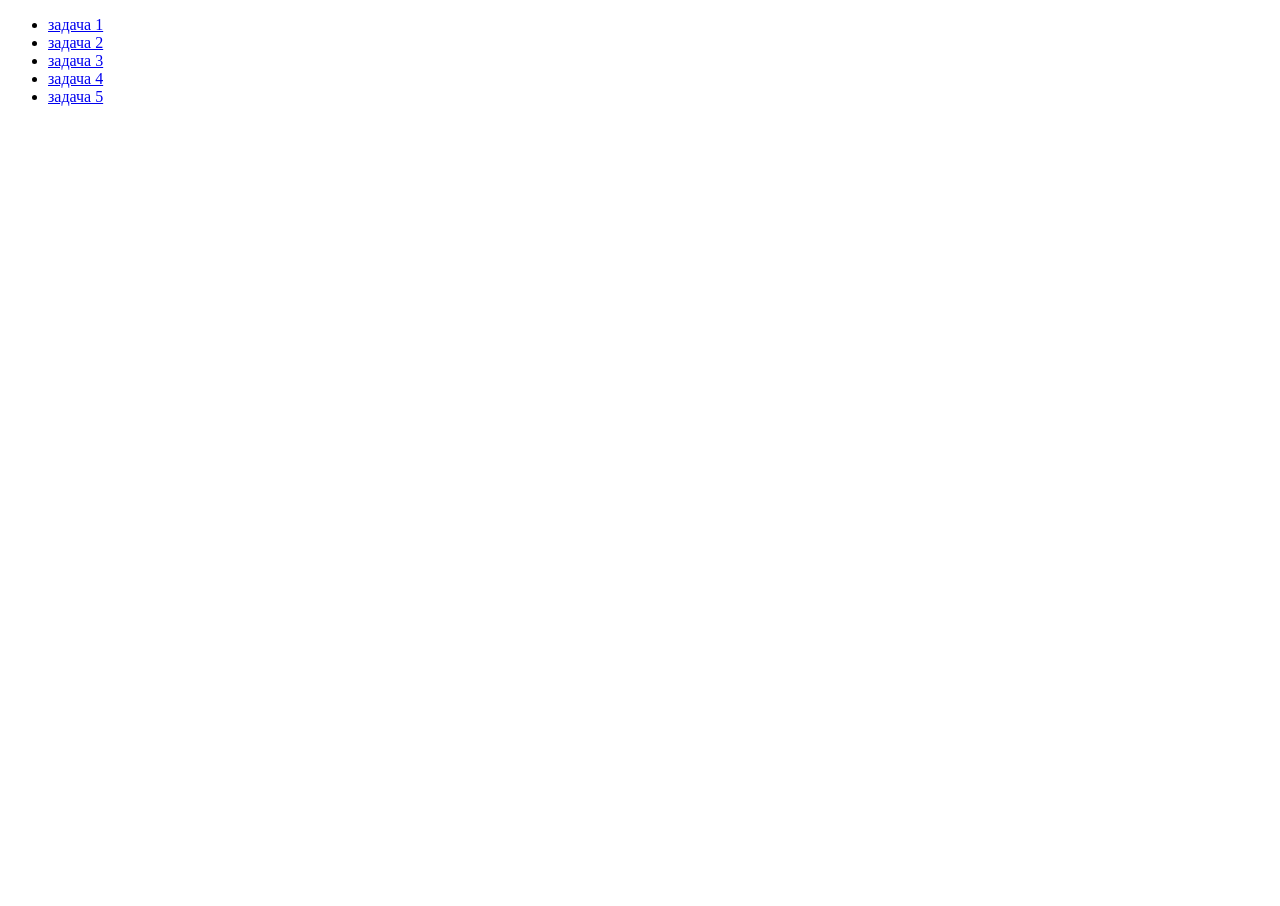
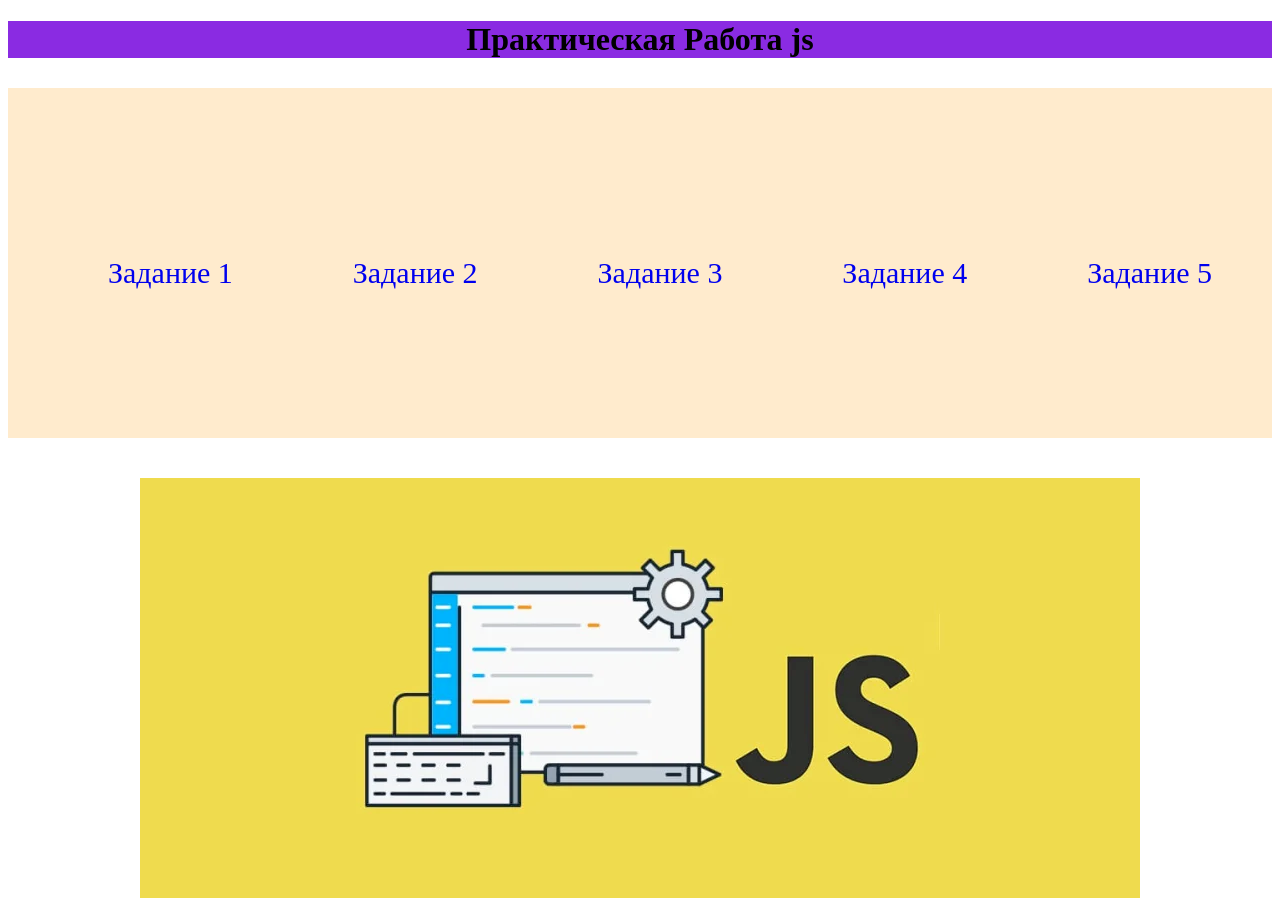
Before and after one commit to alexvanzhula/task-js, a plain HTML site: page index.html in a window 1280 px wide. Before the commit the page ends 800 px from the top, so only its background shows below. Drawn offline with Linux system fonts and the light colour scheme.

Commit message:
style projetc

```diff
--- a/index.html
+++ b/index.html
@@ -4,26 +4,31 @@
 <head>
     <meta charset="UTF-8">
     <title>JS-Start</title>
+    <link rel="stylesheet" type="text/css" href="style.css">
 </head>
 
 <body>
-    <ul>
+    <h1>Практическая Работа js</h1>
+    <ul class="table">
         <li>
-            <a href="task1/index.html">задача 1</a>
+            <a href="task1/task1.html">Задание 1</a>
         </li>
         <li>
-            <a href="tast2/index.html">задача 2</a>
+            <a href="tast2/task2.html">Задание 2</a>
         </li>
         <li>
-            <a href="task3/index.html">задача 3</a>
+            <a href="task3/task3.html">Задание 3</a>
         </li>
         <li>
-            <a href="task4/index.html">задача 4</a>
+            <a href="task4/task4.html">Задание 4</a>
         </li>
         <li>
-            <a href="index.html">задача 5</a>
+            <a href="task5/task5.html">Задание 5</a>
         </li>
     </ul>
+    <div class="images">
+        <img src="./images/111.png" alt="images-js">
+    </div>
 </body>
 
 </html>
--- /dev/null
+++ b/style.css
@@ -0,0 +1,31 @@
+body>ul {
+    font-size: 30px;
+    margin-bottom: 40px;
+    background-color: blanchedalmond;
+    display: flex;
+    justify-content: space-around;
+    align-items: center;
+    height: 350px;
+}
+
+body>ul>li>a {
+    text-decoration: none;
+}
+
+body>ul>li {
+    list-style-type: none;
+    padding-top: 20px;
+}
+
+
+body>h1 {
+    text-align: center;
+    background-color: blueviolet;
+}
+
+.images {
+    display: flex;
+    align-items: center;
+    justify-content: space-around;
+    width: 100%;
+}
--- /dev/null
+++ b/task1/task1.css
@@ -0,0 +1,39 @@
+.content {
+    font-size: 32px;
+    background-color: blanchedalmond;
+    height: 320px;
+    display: flex;
+    align-items: center;
+    justify-content: space-around;
+    margin-bottom: 40px;
+
+}
+
+
+.content:hover {
+        font-weight:bold;
+        font-size: 30px;
+}
+
+
+
+body>h1 {
+    text-align: center;
+    background-color: blueviolet;
+}
+
+.images {
+    display: flex;
+    align-items: center;
+    justify-content: space-around;
+    width: 100%;
+}
+
+body>p>a {
+    font-size: 24px;
+    text-decoration: none;
+}
+
+body>p>a:hover {
+    background-color: cadetblue;
+}
--- a/task3/style.css
+++ /dev/null
@@ -1,6 +0,0 @@
-#trafficLight {
-    width: 100px;
-    height: 100px;
-    border-radius: 50%;
-    background-color: black;
-}
--- /dev/null
+++ b/task3/task3.css
@@ -0,0 +1,63 @@
+#trafficLight {
+    width: 100px;
+    height: 100px;
+    border-radius: 50%;
+    background-color: black;
+    display: flex;
+}
+
+#greenLight {
+    width: 100px;
+    height: 100px;
+    border-radius: 50%;
+    background-color: black;
+}
+
+#yellowLight {
+    width: 100px;
+    height: 100px;
+    border-radius: 50%;
+    background-color: black;
+}
+
+#redLight {
+    width: 100px;
+    height: 100px;
+    border-radius: 50%;
+    background-color: black;
+}
+
+.main {
+    display: flex;
+    justify-content: space-between;
+    align-items: center;
+    background-color: blanchedalmond;
+    margin-bottom: 40px;
+}
+
+.lightchanger {
+    margin-right: 30px;
+    margin-top: 10px;
+    margin-bottom: 10px;
+}
+
+body>h1 {
+    text-align: center;
+    background-color: blueviolet;
+}
+
+.images {
+    display: flex;
+    align-items: center;
+    justify-content: space-around;
+    width: 100%;
+}
+
+body>p>a {
+    font-size: 24px;
+    text-decoration: none;
+}
+
+body>p>a:hover {
+    background-color: cadetblue;
+}
--- /dev/null
+++ b/tast2/task2.css
@@ -0,0 +1,39 @@
+.content {
+    font-size: 24px;
+    margin-bottom: 40px;
+    background-color: blanchedalmond;
+}
+
+body>h1 {
+    text-align: center;
+    background-color: blueviolet;
+}
+
+.images {
+    display: flex;
+    align-items: center;
+    justify-content: space-around;
+    width: 100%;
+}
+
+body>p>a {
+    font-size: 24px;
+    text-decoration: none;
+}
+
+body>p>a:hover {
+    background-color: cadetblue;
+}
+
+#consoleLog:hover {
+    font-weight:bold;
+    font-size: 30px;
+}
+#aler:hover {
+    font-weight:bold;
+    font-size: 30px;
+}
+#prompt:hover {
+    font-weight:bold;
+    font-size: 30px;
+}
```
Also changed, not shown: task1/index.html (deleted, +0 -15 lines), task1/task1.html (added, +24 -0 lines), task3/index.html (deleted, +0 -12 lines), task3/task3.html (added, +27 -0 lines), task5/script.js (added, +11 -0 lines), task5/task5.html (added, +22 -0 lines), tast2/task2.html (renamed from tast2/index.html, +10 -0 lines), images/111.png (added), task4/task4.css (added), task4/task4.html (renamed from task4/index.html), task5/task5.css (added).
